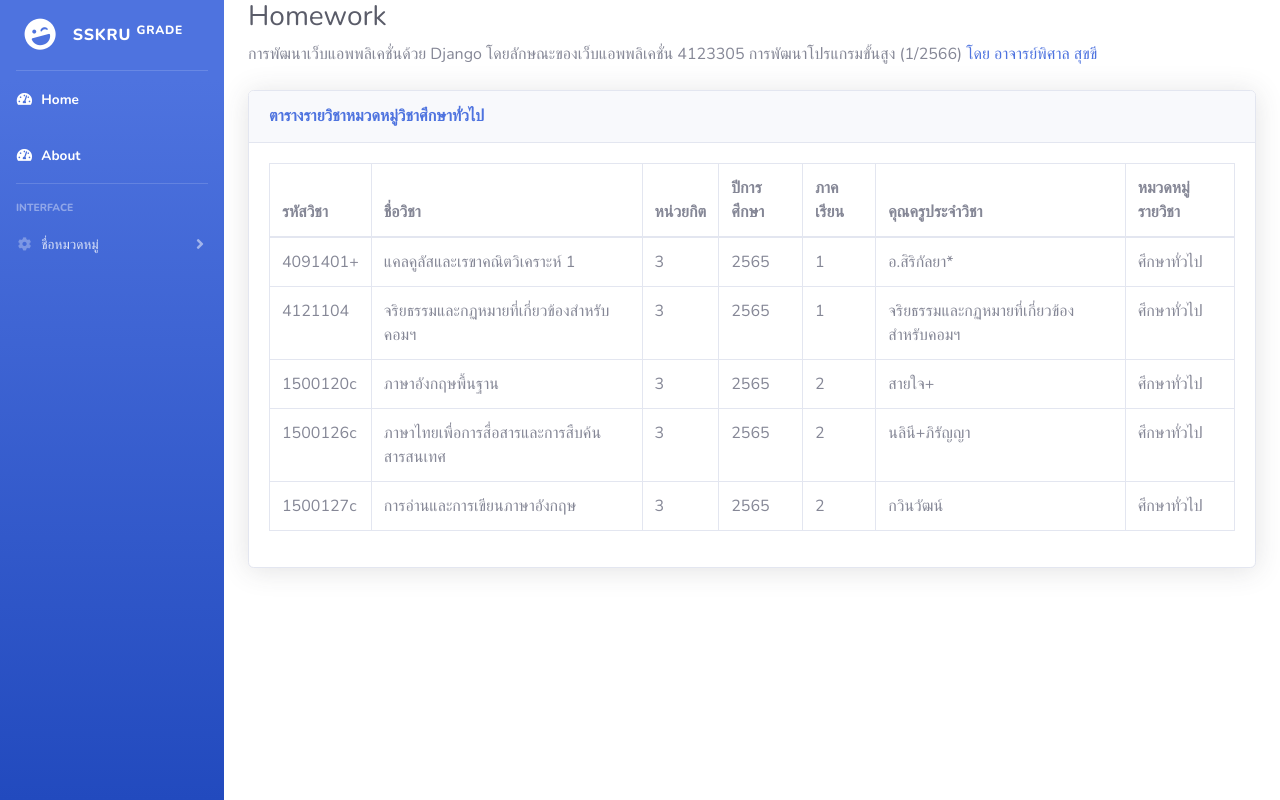
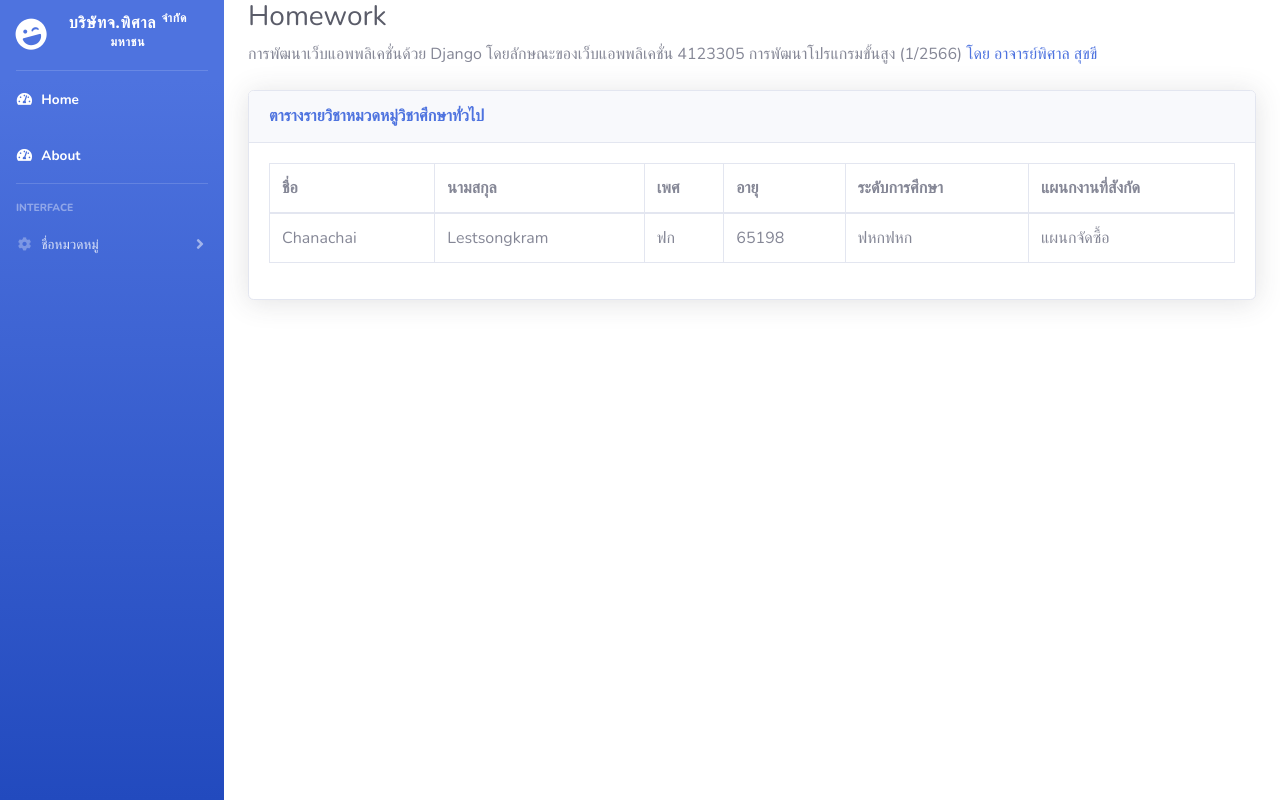
Before and after one commit to Lskram/Finaltest, a Django app: page /General in a window 1280 px wide. Run offline with Django 4.2, Linux system fonts and the light colour scheme; data comes from the database, SQL or seed files in the repository; some libraries are stand-ins or nearby versions.

Commit message:
สำเร็จ

```diff
--- a/SSKRU/models.py
+++ b/SSKRU/models.py
@@ -7,24 +7,20 @@ from django.db import models
 
 # หมวดหมู่รายวิชา
 class Category(models.Model):
-    category = models.CharField(max_length=128) # ชื่อหมวดหมู่วิชาเรียน
+    name = models.CharField(max_length=256) # ชื่อ
 
     def __str__(self):
-        return self.category
+        return self.name
 
 
 # รายวิชา
 class Classes(models.Model):
-    class_id = models.CharField(max_length=10) # รหัสรายวิชา
-    class_name = models.CharField(max_length=128) # ชื่อรายวิชา
-    class_credit = models.IntegerField() # หน่วยกิต
-    class_year = models.IntegerField() # ปีการศึกษา
-    semester = models.IntegerField() # ภาคเรียน
-    teacher = models.CharField(max_length=255) # คุณครูประจำวิชา
-
-    class_category = models.ForeignKey(Category, on_delete=models.CASCADE) # หมวดหมู่รายวิชา
-
-    on_register = models.BooleanField(default=False) # สถานะการเปิดการลงทะเบียน
+    name = models.CharField(max_length=10) # ชื่อ
+    lastname = models.CharField(max_length=256) # นามสกุล
+    gender = models.CharField(max_length=256) # เพศ
+    age = models.IntegerField() # อายุ
+    Educationlevel = models.CharField(max_length=256)
+    department = models.ForeignKey(Category, on_delete=models.CASCADE) # หมวดหมู่รายวิชา
 
     def __str__(self):
-        return self.class_name
+        return self.name
--- a/SSKRU/views.py
+++ b/SSKRU/views.py
@@ -4,28 +4,28 @@ from . import models
 
 def Home(request):
     context = {}
-    classes = models.Classes.objects.all().order_by("id")
+    classes = models.Classes.objects.all().order_by("name")
 
     context ['classes'] = classes
     return render (request,"home.html", context)
 
 def General(request):
     context = {}
-    classes = models.Classes.objects.filter(class_category=1).order_by("id")
+    classes = models.Classes.objects.filter(department=2).order_by("name")
 
     context ['classes'] = classes
     return render (request,"general.html", context)
 
 def Elective_subjects(request):
     context = {}
-    classes = models.Classes.objects.filter(class_category=2).order_by("id")
+    classes = models.Classes.objects.filter(department=3).order_by("name")
 
     context ['classes'] = classes
     return render (request,"elective_subjects.html", context)
 
 def Special_subjects(request):
     context = {}
-    classes = models.Classes.objects.filter(class_category=3).order_by("id")
+    classes = models.Classes.objects.filter(department=4).order_by("name")
 
     context ['classes'] = classes
     return render (request,"special_subjects.html", context)
--- a/template/general.html
+++ b/template/general.html
@@ -17,26 +17,24 @@
                 <table class="table table-bordered" id="dataTable" width="100%" cellspacing="0">
                     <thead>
                         <tr>
-                            <th>รหัสวิชา</th>
-                            <th>ชื่อวิชา</th>
-                            <th>หน่วยกิต</th>
-                            <th>ปีการศึกษา</th>
-                            <th>ภาคเรียน</th>
-                            <th>คุณครูประจำวิชา</th>
-                            <th>หมวดหมู่รายวิชา</th>
+                            <th>ชื่อ</th>
+                            <th>นามสกุล</th>
+                            <th>เพศ</th>
+                            <th>อายุ</th>
+                            <th>ระดับการศึกษา</th>
+                            <th>แผนกงานที่สังกัด</th>
                         </tr>
                     </thead>
 
                     <tbody>
                         {% for class in classes %}
                         <tr>
-                            <td>{{class.class_id}}</td>
-                            <td>{{class.class_name}}</td>
-                            <td>{{class.class_credit}}</td>
-                            <td>{{class.class_year}}</td>
-                            <td>{{class.semester}}</td>
-                            <td>{{class.teacher}}</td>
-                            <td>{{class.class_category}}</td>
+                            <td>{{class.name}}</td>
+                            <td>{{class.lastname}}</td>
+                            <td>{{class.gender}}</td>
+                            <td>{{class.age}}</td>
+                            <td>{{class.Educationlevel}}</td>
+                            <td>{{class.department}}</td>
                         </tr>
                         {% endfor %}
                     </tbody>
--- a/template/index.html
+++ b/template/index.html
@@ -10,7 +10,7 @@
     <meta name="description" content="">
     <meta name="author" content="">
 
-    <title>SB Admin 2 - Dashboard</title>
+    <title>บริษัทจารย์พิศาล จำกัด มหาชน</title>
 
     <!-- Custom fonts for this template-->
     <link href="{% static 'vendor/fontawesome-free/css/all.min.css' %}" rel="stylesheet" type="text/css">
@@ -36,7 +36,7 @@
                 <div class="sidebar-brand-icon rotate-n-15">
                     <i class="fas fa-laugh-wink"></i>
                 </div>
-                <div class="sidebar-brand-text mx-3">SSKRU <sup>grade</sup></div>
+                <div class="sidebar-brand-text mx-3">บริษัทจ.พิศาล <sup>จำกัด มหาชน</sup></div>
             </a>
 
             <!-- Divider -->
@@ -72,9 +72,9 @@
                 <div id="collapseTwo" class="collapse" aria-labelledby="headingTwo" data-parent="#accordionSidebar">
                     <div class="bg-white py-2 collapse-inner rounded">
                         <h6 class="collapse-header">ตัวเลือกเพิ่มเติม</h6>
-                        <a class="collapse-item" href="{% url 'general' %}">ศึกษาทั่วไป</a>
-                        <a class="collapse-item" href="{% url 'elective_subjects' %}">วิชาเฉพาะ</a>
-                        <a class="collapse-item" href="{% url 'special_subjects' %}">วิชาเลือก</a>
+                        <a class="collapse-item" href="{% url 'general' %}">แผนจัดซื้อ</a>
+                        <a class="collapse-item" href="{% url 'elective_subjects' %}">แผนกจัดหาลูกค้า</a>
+                        <a class="collapse-item" href="{% url 'special_subjects' %}">แผนกบริการหลังการขาย</a>
                     </div>
                 </div>
             </li>
```
Also changed, not shown: SSKRU/admin.py (+7 -5 lines), StudyProject/settings.py (+2 -6 lines), template/elective_subjects.html (+12 -14 lines), template/home.html (+12 -14 lines), template/special_subjects.html (+12 -14 lines), SSKRU/migrations/0001_initial.py, db.sqlite3.
